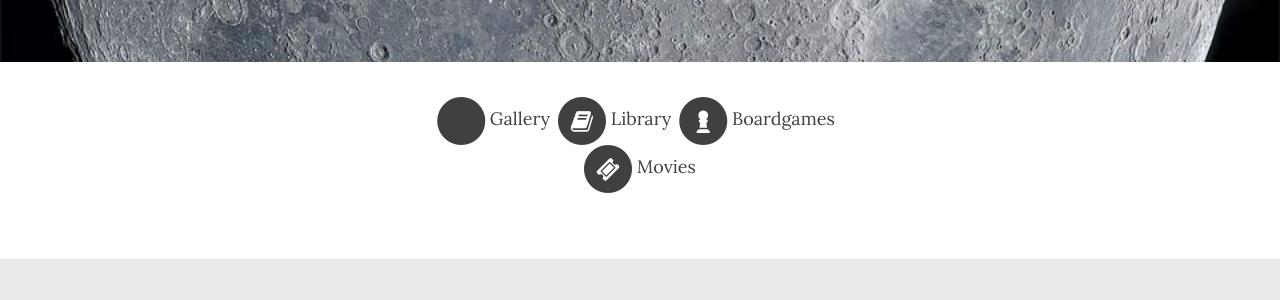
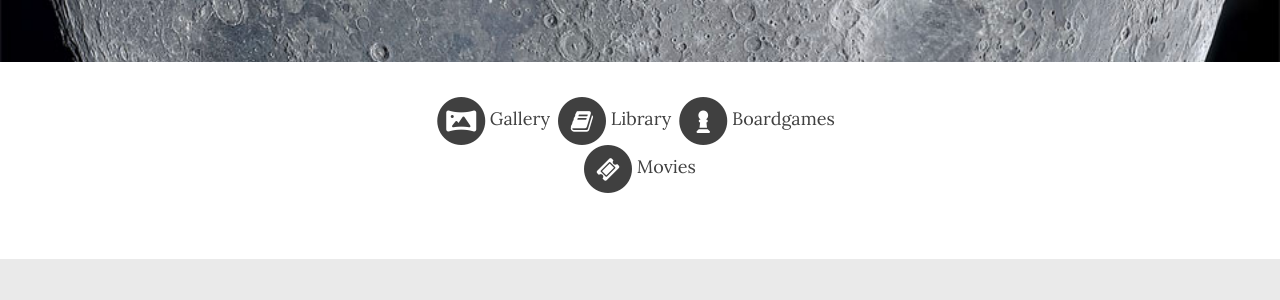
Before and after one commit to bhttn/b1-bhttn-com, a Jekyll site: the page built from index.html, in a window 1280 px wide. Shown: the part 443-743 px from the top of the page. Built offline with Jekyll 4.4.1, drawn with Linux system fonts in a browser that asks for light colours; the list of posts is cut into pages by our own code.

Commit message:
Update links.html

```diff
--- a/_includes/links.html
+++ b/_includes/links.html
@@ -11,7 +11,7 @@
   <a href="https://{{ network[1] }}" title="Gallery">
     <span class="fa-stack fa-lg" aria-hidden="true">
       <i class="fas fa-circle fa-stack-2x"></i>
-      <i class="fa fa-panorama fa-inverse"></i>
+      <i class="fa fa-panorama fa-stack-1x fa-inverse"></i>
     </span>
     <span class="sr-only">Gallery</span>
     Gallery
```
